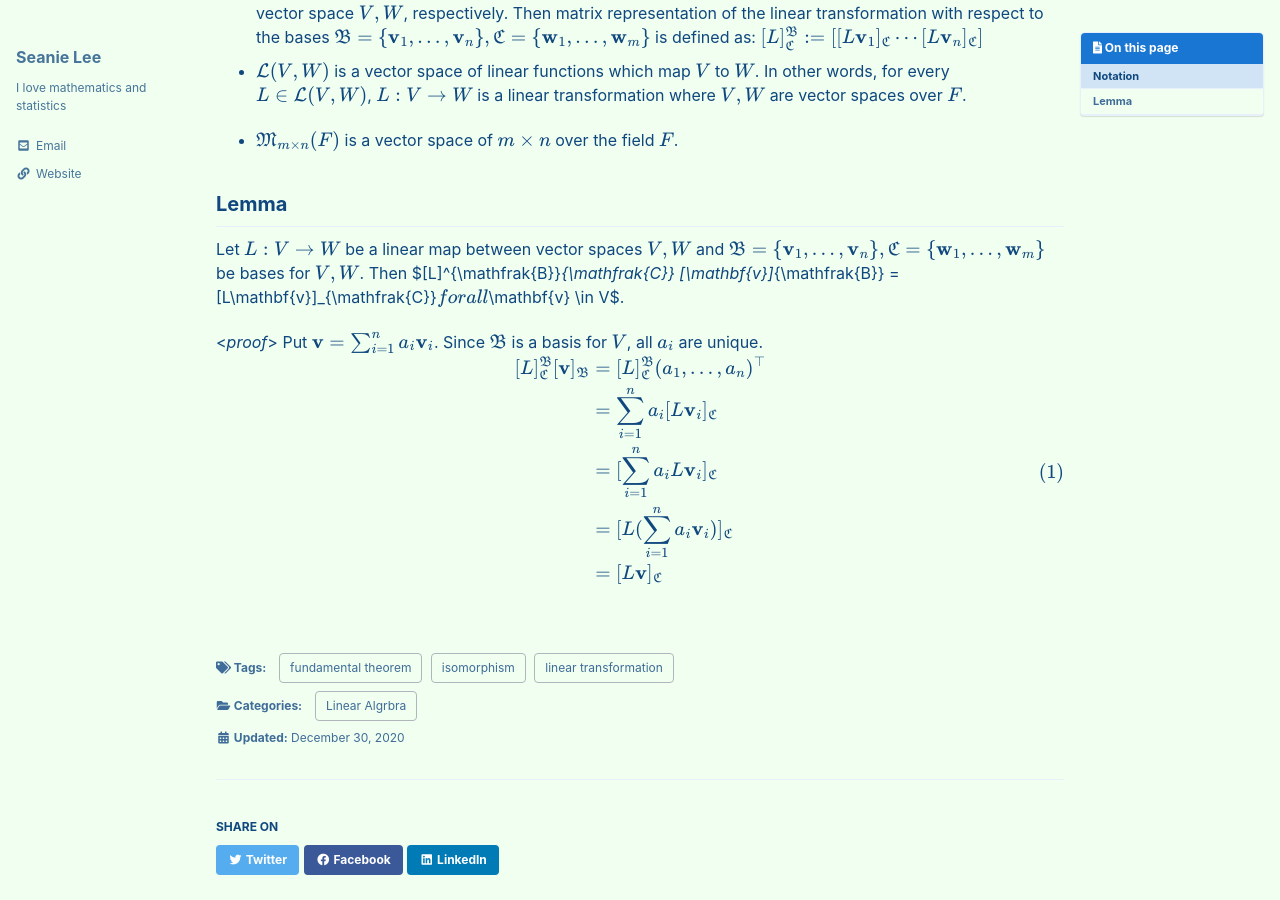
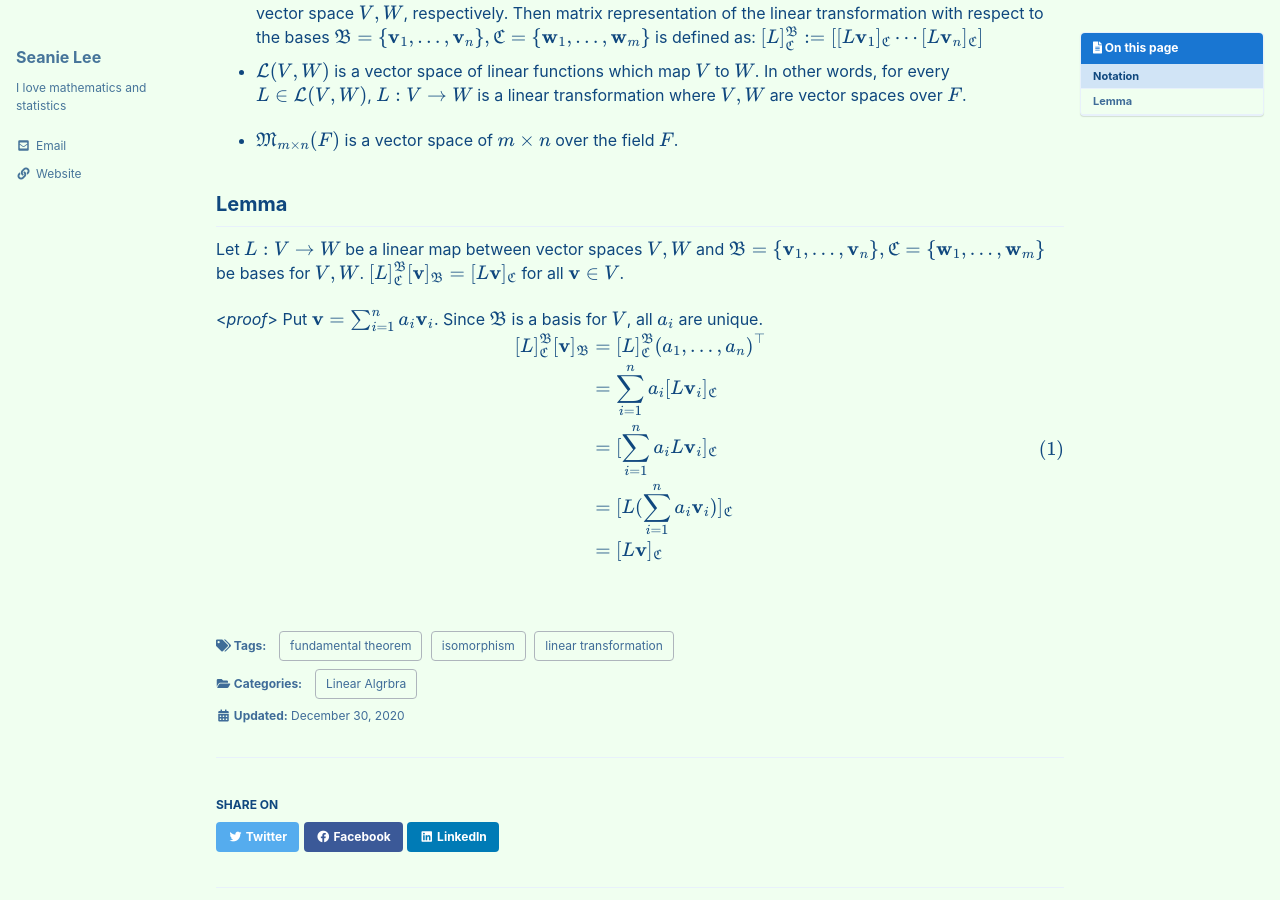
Before and after one commit to seanie12/blog, a Jekyll site: the page built from _posts/2020-12-30-fudamental-theorem-of-linear-algebra.md, in a window 1280 px wide and 900 px high, scrolled down 375 px. Built offline with Jekyll 4.4.1, drawn with Linux system fonts in a browser that asks for light colours; cached includes are drawn as plain includes; formulas are drawn with MathJax 3.

Commit message:
Update 2020-12-30-fudamental-theorem-of-linear-algebra.md

```diff
--- a/_posts/2020-12-30-fudamental-theorem-of-linear-algebra.md
+++ b/_posts/2020-12-30-fudamental-theorem-of-linear-algebra.md
@@ -32,7 +32,7 @@ $$ [L]^\mathfrak{B}_{\mathfrak{C}} := [ [L\mathbf{v}_1]_{\mathfrak{C}} \cdots[L\
 
 ## Lemma
 Let $L:V\rightarrow W$ be a linear map between vector spaces $V,W$ and $$\mathfrak{B}= \{ \mathbf{v}_1, \ldots, \mathbf{v}_n\}, \mathfrak{C}= \{ \mathbf{w}_1, \ldots, \mathbf{w}_m\}$$ be  bases for $V,W$.
-Then $[L]^{\mathfrak{B}}_{\mathfrak{C}} [\mathbf{v}]_{\mathfrak{B}} = [L\mathbf{v}]_{\mathfrak{C}}$ for all $\mathbf{v} \in V$.
+$$[L]^{\mathfrak{B}}_{\mathfrak{C}} [\mathbf{v}]_{\mathfrak{B}} = [L\mathbf{v}]_{\mathfrak{C}}$$ for all $\mathbf{v} \in V$.
 
 <*proof*>
 Put $\mathbf{v} = \sum_{i=1}^n a_i \mathbf{v}_i$. Since $\mathfrak{B}$ is a basis for $V$, all $a_i$ are unique.
```
